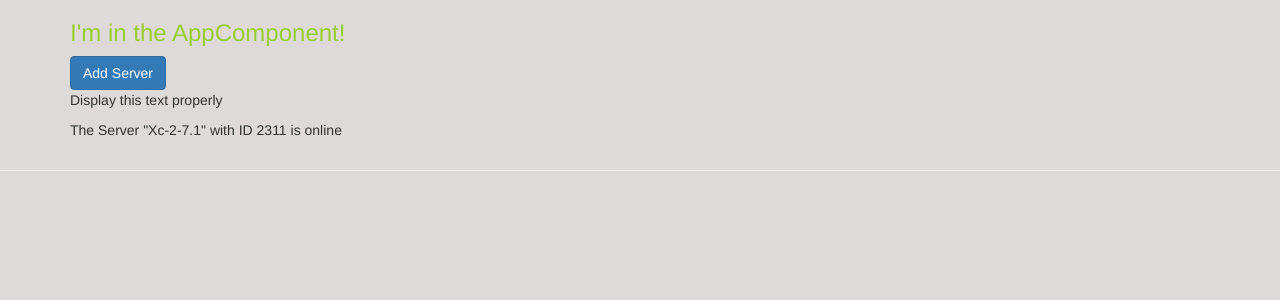
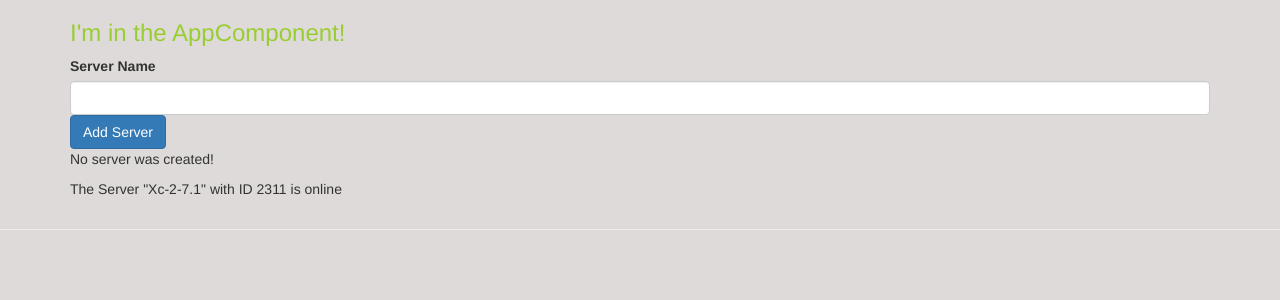
Before and after one commit to AlienDon/angularUdemy, an Angular app: page / in a window 1280 px wide. Shown: the top 300 px of the page. Built offline with nearby package versions, Linux system fonts and the light colour scheme.

Commit message:
a few adjustments

```diff
--- a/src/app/server/server.component.html
+++ b/src/app/server/server.component.html
@@ -1,2 +1,2 @@
-<p>Display this text properly</p>
+<!-- <p>Display this text properly</p> -->
 <p>The Server "{{serverName}}" with ID {{serverId}} is {{serverStatus}}</p>
--- a/src/app/servers/servers.component.html
+++ b/src/app/servers/servers.component.html
@@ -1,5 +1,17 @@
+<label>Server Name</label>
+<!-- <input
+type="text"
+class="form-control"
+(input)="onUpdateServerName($event)"> -->
+<input
+type="text"
+class="form-control"
+[(ngModel)]="serverName">
+<!-- <p> {{serverName}} </p> -->
 <button
 class="btn btn-primary"
-[disabled]="!allowNewServer">Add Server</button>
-
+[disabled]="!allowNewServer"
+(click)="onCreateServer()">Add Server</button>
+<p> {{serverCreationStatus}} </p>
+<!-- <p [innerText]="allowNewServer"></p> -->
 <app-server></app-server>
--- a/src/app/servers/servers.component.ts
+++ b/src/app/servers/servers.component.ts
@@ -10,6 +10,8 @@ import { Component, OnInit } from '@angular/core';
 })
 export class ServersComponent implements OnInit {
   allowNewServer = false;
+  serverCreationStatus: string = 'No server was created!';
+  serverName = '';
 
   constructor() {
     setTimeout(() => {
@@ -19,5 +21,10 @@ export class ServersComponent implements OnInit {
 
   ngOnInit(): void {
   }
-
+  onCreateServer() {
+    this.serverCreationStatus = 'The Server '+ this.serverName+' was created!';
+  }
+  onUpdateServerName(event: any) {
+    this.serverName = (<HTMLInputElement>event.target).value;
+  }
 }
```
